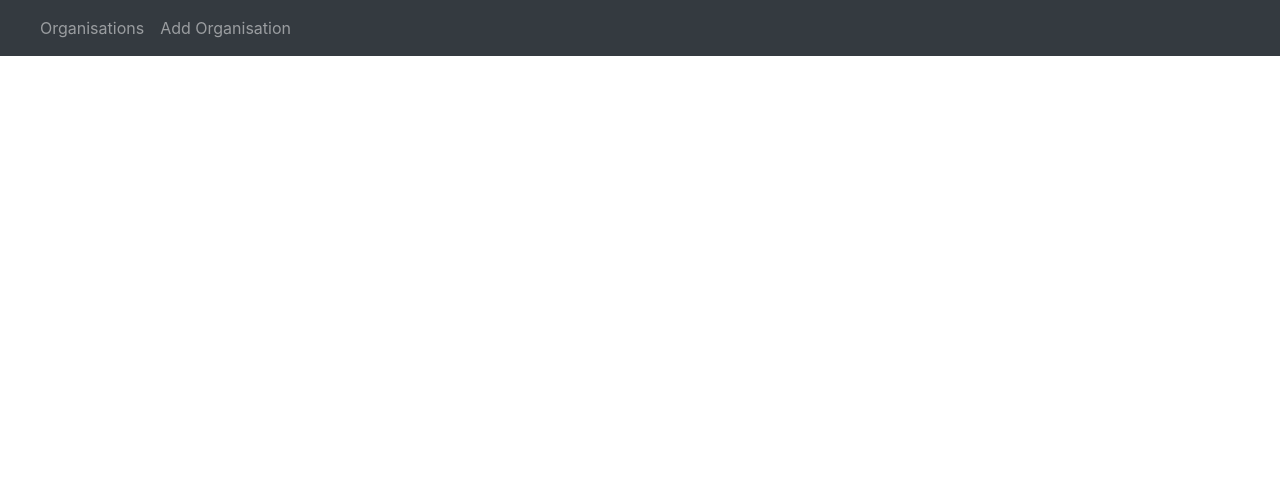
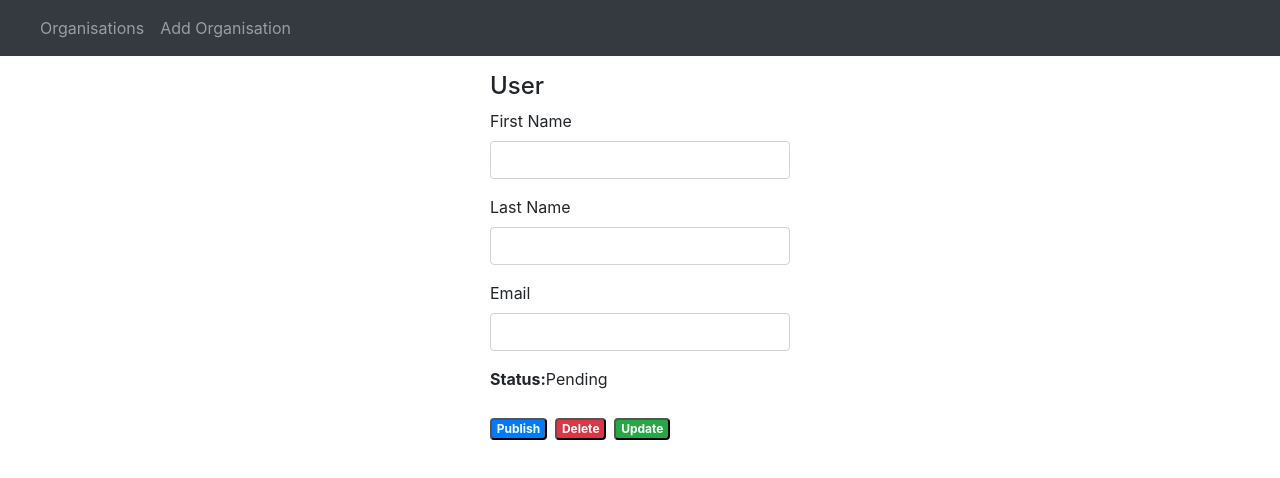
Before and after one commit to jimmy-magee/visible-thread-demo-ui, a React (Create React App) app: page /1/user/1 in a window 1280 px wide. Shown: the top 478 px of the page. Built offline with nearby package versions, Linux system fonts and the light colour scheme; no server answers.

Commit message:
Adding api calls to services and ongoing tidy up.

```diff
--- a/src/App.tsx
+++ b/src/App.tsx
@@ -41,10 +41,12 @@ const App: React.FC = () => {
           <Route exact path={["/", "/organisations"]} component={OrganisationList} />
           <Route exact path={["/organisations/:id"]} component={Organisation} />
           <Route exact path={["/organisation/add"]} component={AddOrganisation} />
-          <Route exact path={["/organisations/:organisationId/teams"]} component={TeamList} />
-          <Route exact path="/organisations/:organisationId/addTeam" component={AddTeam} />
-          <Route path="/organisations/:organisationId/teams/:id" component={Team} />
-          <Route path="/organisations/:organisationId/team/:teamId/users/:id" component={User} />
+          <Route exact path={["/:organisationId/teams"]} component={TeamList} />
+          <Route exact path="/:organisationId/addTeam" component={AddTeam} />
+          <Route path="/:organisationId/teams/:id" component={Team} />
+          <Route path="/:organisationId/users" component={UserList} />
+          <Route path="/:organisationId/addUser" component={AddUser} />
+          <Route path="/:organisationId/user/:id" component={User} />
         </Switch>
       </div>
     </div>
--- a/src/components/organisation/Organisation.tsx
+++ b/src/components/organisation/Organisation.tsx
@@ -181,7 +181,7 @@ const Organisation: React.FC<Props> = (props: Props) => {
                                            </td>
                                            <td className="whitespace-nowrap px-3 py-4 text-sm text-gray-500">{team.description}</td>
                                            <td className="relative whitespace-nowrap py-4 pl-3 pr-4 text-right text-sm font-medium sm:pr-6">
-                                             <Link to={"/organisations/"+team.organisationId+"/teams/"+team.id} className="text-indigo-600 hover:text-indigo-900">
+                                             <Link to={`/${team.organisationId}/teams/${team.id}`} className="text-indigo-600 hover:text-indigo-900">
                                                View<span className="sr-only">, {team.name}</span>
                                              </Link>
                                            </td>
--- a/src/components/team/Team.tsx
+++ b/src/components/team/Team.tsx
@@ -29,11 +29,12 @@ const Team: React.FC<Props> = (props: Props) => {
        setOrganisationId(props.match.params.organisationId);
   }, [props.match.params.organisationId]);
 
-  const getTeam = (id: string) => {
+  const getTeam = (organisationId: string, id: string) => {
     TeamService.get(organisationId, id)
       .then((response: any) => {
+        console.log(response.data);
         setCurrentTeam(response.data);
-        console.log(response.data);
+
       })
       .catch((e: Error) => {
         console.log(e);
@@ -41,7 +42,7 @@ const Team: React.FC<Props> = (props: Props) => {
   };
 
   useEffect(() => {
-    getTeam(props.match.params.id);
+    getTeam(props.match.params.organisationId, props.match.params.id);
   }, [props.match.params.id]);
 
   const handleInputChange = (event: ChangeEvent<HTMLInputElement>) => {
@@ -82,7 +83,7 @@ const Team: React.FC<Props> = (props: Props) => {
 
   const deleteTeam = () => {
     console.log('Deleting team with id '+currentTeam.id)
-    TeamService.remove(currentTeam.id)
+    TeamService.remove(organisationId, currentTeam.id)
       .then((response: any) => {
         props.history.push("/suppliers");
       })
@@ -156,7 +157,7 @@ const Team: React.FC<Props> = (props: Props) => {
                                                      <td className="whitespace-nowrap px-3 py-4 text-sm text-gray-500">{user.lastname}</td>
                                                      <td className="whitespace-nowrap px-3 py-4 text-sm text-gray-500">{user.email}</td>
                                                      <td className="relative whitespace-nowrap py-4 pl-3 pr-4 text-right text-sm font-medium sm:pr-6">
-                                                       <Link to={"/organisations/"+user.organisationId+"/team/"+currentTeam.id+"/users/"+user.id} className="text-indigo-600 hover:text-indigo-900">
+                                                       <Link to={`/${user.organisationId}/user/${user.id}`} className="text-indigo-600 hover:text-indigo-900">
                                                          View<span className="sr-only">, {user.lastname}</span>
                                                        </Link>
                                                      </td>
--- a/src/components/team/TeamList.tsx
+++ b/src/components/team/TeamList.tsx
@@ -1,13 +1,25 @@
 import React, { useState, useEffect, ChangeEvent } from "react";
-import { Link } from "react-router-dom";
+import { RouteComponentProps, Link } from 'react-router-dom';
 import TeamService from "../../services/TeamService";
 import ITeam from '../../types/Team';
 
-const TeamList: React.FC = () => {
+interface RouterProps { // type for `match.params`
+  organisationId: string;
+  id: string; // must be type `string` since value comes from the URL
+}
+
+type Props = RouteComponentProps<RouterProps>;
+
+const TeamList: React.FC<Props> = (props: Props) => {
   const [teams, setTeams] = useState<Array<ITeam>>([]);
   const [currentTeam, setCurrentTeam] = useState<ITeam | null>(null);
   const [currentIndex, setCurrentIndex] = useState<number>(-1);
   const [searchName, setSearchName] = useState<string>("");
+  const [organisationId, setOrganisationId] = useState<string>("");
+
+    useEffect(() => {
+         setOrganisationId(props.match.params.organisationId);
+    }, [props.match.params.organisationId]);
 
   useEffect(() => {
     retrieveTeams();
@@ -43,7 +55,7 @@ const TeamList: React.FC = () => {
   };
 
   const findByName = () => {
-      TeamService.findByName(searchName)
+      TeamService.findByName(organisationId, searchName)
         .then((response: any) => {
           setCurrentTeam(response.data);
           setCurrentIndex(-1);
--- a/src/components/user/User.tsx
+++ b/src/components/user/User.tsx
@@ -36,10 +36,10 @@ const User: React.FC<Props> = (props: Props) => {
   }, [props.match.params.teamId]);
 
   useEffect(() => {
-      getUser(props.match.params.id);
+      getUser(props.match.params.organisationId, props.match.params.id);
     }, [props.match.params.id]);
 
-  const getUser = (id: string) => {
+  const getUser = (organisationId:string, id: string) => {
     UserService.get(organisationId, id)
       .then((response: any) => {
         setCurrentUser(response.data);
@@ -106,24 +106,35 @@ const User: React.FC<Props> = (props: Props) => {
           <h4>User</h4>
           <form>
             <div className="form-group">
-              <label htmlFor="title">User Name</label>
+              <label htmlFor="firstname">First Name</label>
               <input
                 type="text"
                 className="form-control"
-                id="title"
-                name="title"
+                id="firstname"
+                name="firstname"
                 value={currentUser.firstname}
                 onChange={handleInputChange}
               />
             </div>
             <div className="form-group">
-              <label htmlFor="description">Description</label>
+              <label htmlFor="lastname">Last Name</label>
               <input
                 type="text"
                 className="form-control"
-                id="description"
-                name="description"
+                id="lastname"
+                name="lastname"
                 value={currentUser.lastname}
+                onChange={handleInputChange}
+              />
+            </div>
+            <div className="form-group">
+              <label htmlFor="email">Email</label>
+              <input
+                type="text"
+                className="form-control"
+                id="email"
+                name="email"
+                value={currentUser.email}
                 onChange={handleInputChange}
               />
             </div>
--- a/src/services/TeamService.ts
+++ b/src/services/TeamService.ts
@@ -4,31 +4,32 @@ import IUser from "../types/User"
 
 const getAll = () => {
   console.log('Organisation Service getAll()')
-  return http.get<Array<ITeam>>("/organisations");
+  return http.get<Array<ITeam>>("/teams");
+};
+
+const getAllByOrganisationId = (organisationId: string) => {
+  console.log('Organisation Service getAll()')
+  return http.get<Array<ITeam>>(`/${organisationId}/teams`);
 };
 
 const get = (organisationId: string, id: string) => {
-  return http.get<ITeam>(`/organisations/${organisationId}/teams/${id}`);
-};
-
-const getTeamUsers = (team: ITeam) => {
-  return http.get<IUser>(`/${team.id}/teams`);
+  return http.get<ITeam>(`/${organisationId}/teams/${id}`);
 };
 
 const create = (organisationId: string, data: ITeam) => {
-  return http.post<ITeam>("/organisations", data);
+  return http.post<ITeam>(`/${organisationId}/teams`, data);
 };
 
 const update = (organisationId: string, id: string, data: ITeam) => {
-  return http.post<ITeam>(`/organisations/${id}`, data);
+  return http.post<ITeam>(`/${organisationId}/teams/${id}`, data);
 };
 
-const remove = (id: any) => {
-  return http.delete<any>(`/organisations/${id}`);
+const remove = (organisationId: string, id: any) => {
+  return http.delete<any>(`/${organisationId}/teams/${id}`);
 };
 
-const findByName = (title: string) => {
-  return http.get<Array<ITeam>>(`/suppliers?title=${title}`);
+const findByName = (organisationId: string, name: string) => {
+  return http.get<Array<ITeam>>(`/${organisationId}/team/${name}`);
 };
 
 const TeamService = {
--- a/src/services/UserService.ts
+++ b/src/services/UserService.ts
@@ -3,27 +3,27 @@ import IUser from "../types/User"
 
 const getAll = (organisationId: string) => {
   console.log('Organisation Service getAll()')
-  return http.get<Array<IUser>>("/organisations/:organisationId/users");
+  return http.get<Array<IUser>>(`/:organisationId/users`);
 };
 
 const get = (organisationId: string, id: string) => {
-  return http.get<IUser>(`/organisations/${organisationId}/users/${id}`);
+  return http.get<IUser>(`/${organisationId}/users/${id}`);
 };
 
 const findByEmail = (organisationId: string, email: string) => {
-  return http.get<IUser>(`/organisations/${organisationId}/users/${email}`);
+  return http.get<IUser>(`/${organisationId}/users/query/${email}`);
 };
 
 const create = (organisationId: string, teamId: string, data: IUser) => {
-  return http.post<IUser>("/organisations/${organisationId}/teams/${teamId}/users", data);
+  return http.post<IUser>(`/${organisationId}/teams/${teamId}/users`, data);
 };
 
 const update = (organisationId: string, id: string, data: IUser) => {
-  return http.post<IUser>(`/organisations/${organisationId}/users/${id}`, data);
+  return http.post<IUser>(`/${organisationId}/users/${id}`, data);
 };
 
 const remove = (organisationId: string, id: string) => {
-  return http.delete<any>(`/organisations/${organisationId}/users/${id}`);
+  return http.delete<any>(`/${organisationId}/users/${id}`);
 };
 
 const UserService = {
```
